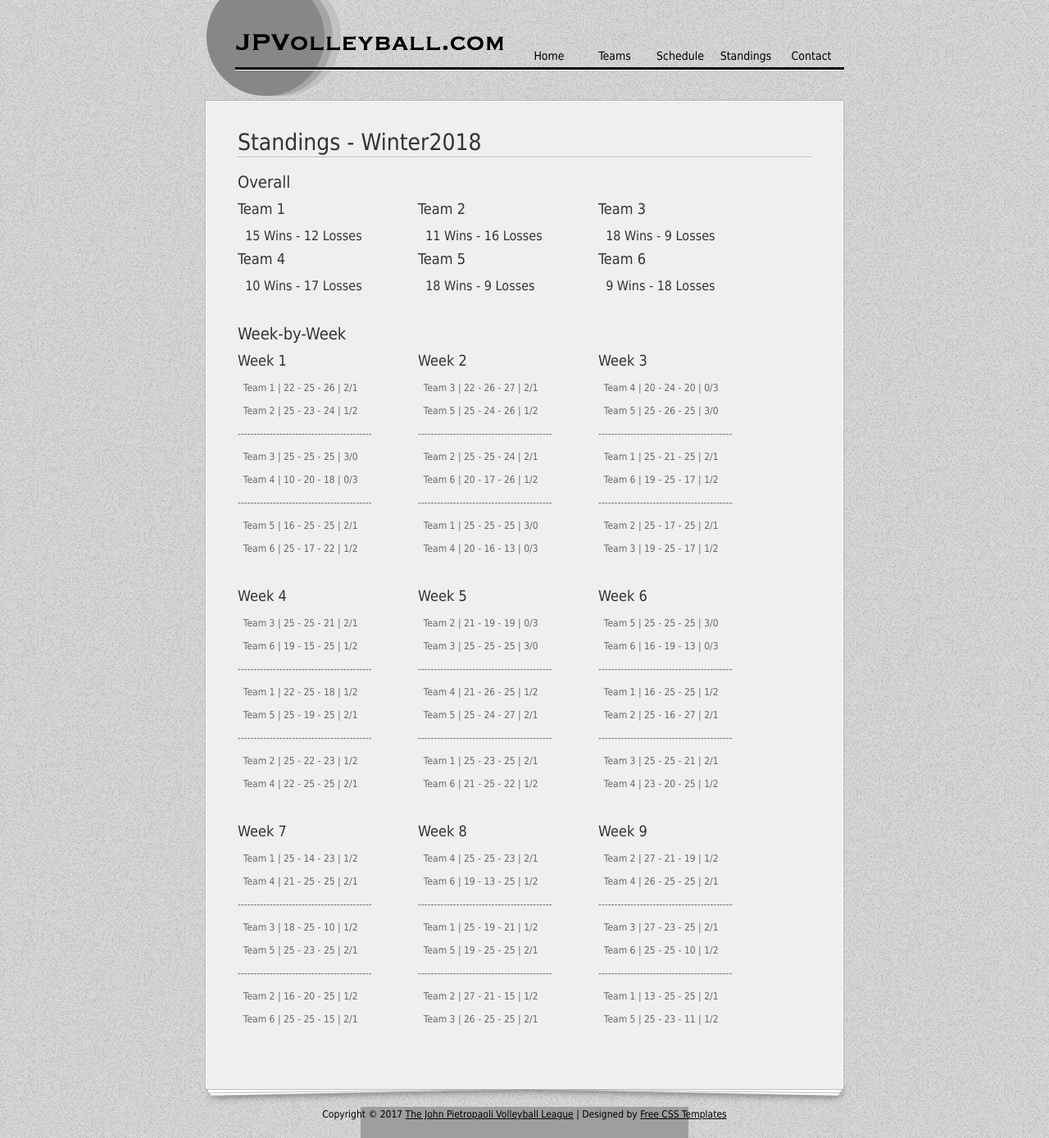
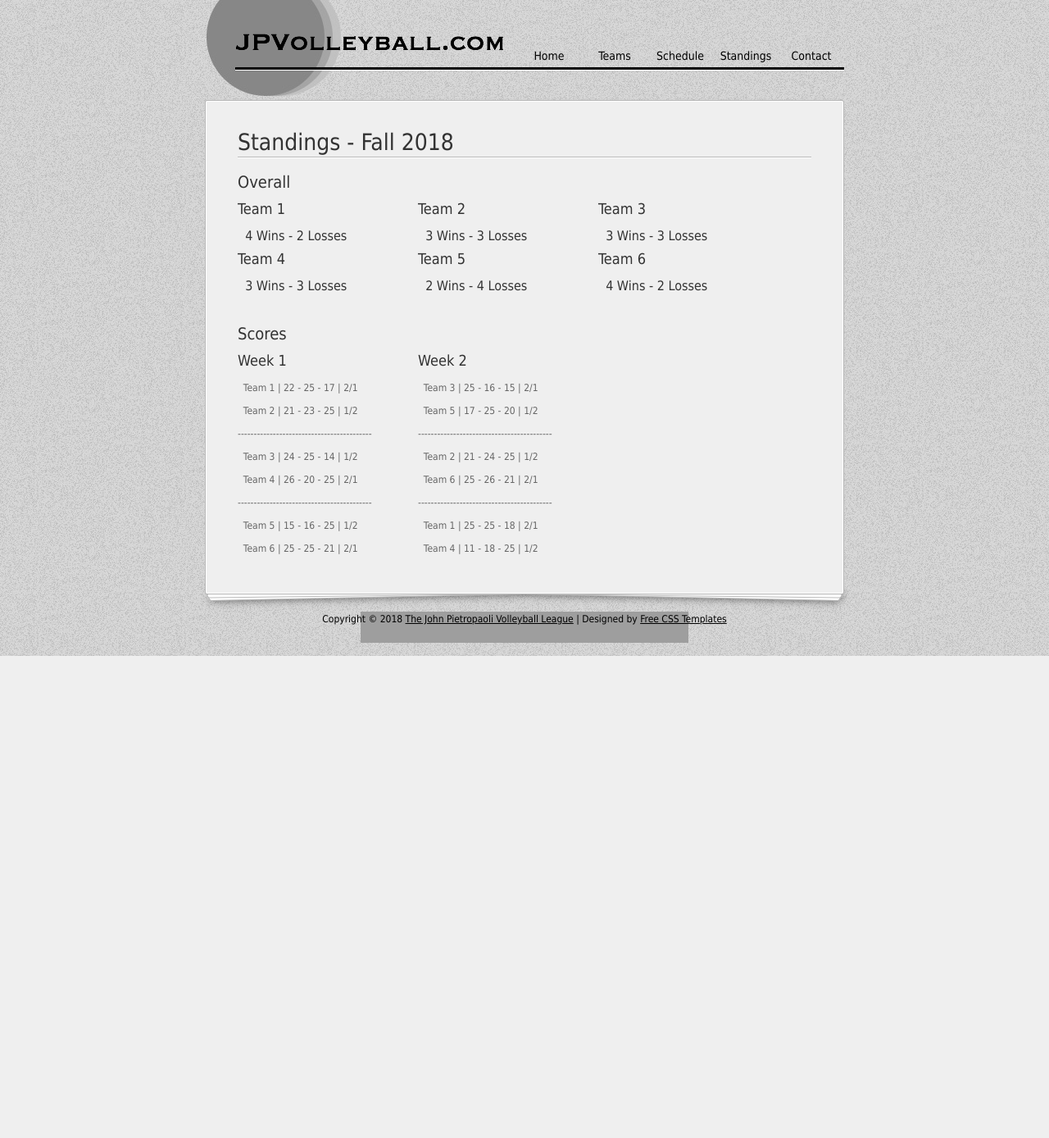
Before and after one commit to PyDrew/jpvolleyball, a Flask app: page /standings in a window 1280 px wide. Shown: the whole page at 82% size. After the commit the page ends 800 px from the top, so only its background shows below. Run offline with Flask 2, Linux system fonts and the light colour scheme; some libraries are stand-ins or nearby versions; grey boxes are pictures that could not be loaded.

Commit message:
Teams and Schedule for Fall 2018. Weeks 1 and 2 standings.

```diff
--- a/templates/index.html
+++ b/templates/index.html
@@ -3,9 +3,9 @@
 {% block body %}
 <h2>Welcome to The John Pietropaoli Volleyball League</h2>
     <div class="image_wrapper image_fl"><span></span><img src="/static/images/logo.gif" alt="" /></div>
-    <h3>Winter 2018 Session</h3>
+    <h3>Fall 2018 Session</h3>
         <p>Welcome to all of the new players this session! Thanks for coming out!</p>
-        <p>The Teams and Schedule for the Winter 2018 Session have been posted!</p>
+        <p>The Teams and Schedule for the Fall 2018 Session have been posted!</p>
         <!-- <p><b>Sportsmanship Award voting is live! Cast your vote <a href="sportsmanship">here</a></b></p> -->
         <div class="cleaner h30"></div>
     <div class="col_w320 float_l">
--- a/templates/layout.html
+++ b/templates/layout.html
@@ -44,7 +44,7 @@ $(function() {
         </div><!-- end of a content box -->
         <div class="content_box_bottom"></div>
       </div><!-- end of main -->
-      <div id="templatemo_footer"> Copyright © 2017 <a href="#">The John Pietropaoli
+      <div id="templatemo_footer"> Copyright © 2018 <a href="#">The John Pietropaoli
           Volleyball League</a> | Designed by <a href="http://www.templatemo.com" target="_parent">Free
  CSS Templates</a> </div>
     </div><!-- end of wrapper -->
--- a/templates/schedule.html
+++ b/templates/schedule.html
@@ -1,10 +1,10 @@
 {% extends 'layout.html' %}
 
 {% block body %}
-          <h2>Schedule - Winter2018</h2>
+          <h2>Schedule - Fall 2018</h2>
 
             <div style="padding:10px">
-              <img src="/static/images/Schedule_Winter_2018.jpg" style="display:block;margin:auto"/>
+              <img src="/static/images/Schedule_Fall_2018.jpg" style="display:block;margin:auto"/>
             </div>
 <!--
             <div style="padding:10px">
--- a/templates/standings.html
+++ b/templates/standings.html
@@ -1,31 +1,31 @@
 {% extends 'layout.html' %}
 
 {% block body %}
-          <h2>Standings - Winter2018</h2>
+          <h2>Standings - Fall 2018</h2>
           	<h3>Overall</h3>
             <div class="col_w220 float_l">
               <h4>Team 1</h4>
-              <h5>&nbsp;&nbsp;15 Wins - 12 Losses</h5>
+              <h5>&nbsp;&nbsp;4 Wins - 2 Losses</h5>
             </div>
             <div class="col_w220 float_l">
               <h4>Team 2</h4>
-              <h5>&nbsp;&nbsp;11 Wins - 16 Losses</h5>
+              <h5>&nbsp;&nbsp;3 Wins - 3 Losses</h5>
             </div>
             <div class="col_w220 float_l">
               <h4>Team 3</h4>
-              <h5>&nbsp;&nbsp;18 Wins - 9 Losses</h5>
+              <h5>&nbsp;&nbsp;3 Wins - 3 Losses</h5>
             </div>
             <div class="col_w220 float_l">
               <h4>Team 4</h4>
-              <h5>&nbsp;&nbsp;10 Wins - 17 Losses</h5>
+              <h5>&nbsp;&nbsp;3 Wins - 3 Losses</h5>
             </div>
             <div class="col_w220 float_l">
               <h4>Team 5</h4>
-              <h5>&nbsp;&nbsp;18 Wins - 9 Losses</h5>
+              <h5>&nbsp;&nbsp;2 Wins - 4 Losses</h5>
             </div>
             <div class="col_w220 float_l">
               <h4>Team 6</h4>
-              <h5>&nbsp;&nbsp;9 Wins - 18 Losses</h5>
+              <h5>&nbsp;&nbsp;4 Wins - 2 Losses</h5>
             </div>
 <!--
             <div class="col_w220 float_l">
@@ -34,29 +34,30 @@
             </div>
 -->
           <div class="cleaner h30"></div>
-          <h3>Week-by-Week</h3>
+          <h3>Scores</h3>
           <div class="col_w220 float_l">
             <h4>Week 1</h4>
-              <p>&nbsp;&nbsp;Team 1&nbsp;|&nbsp;22 - 25 - 26&nbsp;|&nbsp;2/1</p>
-              <p>&nbsp;&nbsp;Team 2&nbsp;|&nbsp;25 - 23 - 24&nbsp;|&nbsp;1/2</p>
+            <p>&nbsp;&nbsp;Team 1&nbsp;|&nbsp;22 - 25 - 17&nbsp;|&nbsp;2/1</p>
+            <p>&nbsp;&nbsp;Team 2&nbsp;|&nbsp;21 - 23 - 25&nbsp;|&nbsp;1/2</p>
             <p>------------------------------------------</p>
-              <p>&nbsp;&nbsp;Team 3&nbsp;|&nbsp;25 - 25 - 25&nbsp;|&nbsp;3/0</p>
-              <p>&nbsp;&nbsp;Team 4&nbsp;|&nbsp;10 - 20 - 18&nbsp;|&nbsp;0/3</p>
+            <p>&nbsp;&nbsp;Team 3&nbsp;|&nbsp;24 - 25 - 14&nbsp;|&nbsp;1/2</p>
+            <p>&nbsp;&nbsp;Team 4&nbsp;|&nbsp;26 - 20 - 25&nbsp;|&nbsp;2/1</p>
             <p>------------------------------------------</p>
-              <p>&nbsp;&nbsp;Team 5&nbsp;|&nbsp;16 - 25 - 25&nbsp;|&nbsp;2/1</p>
-              <p>&nbsp;&nbsp;Team 6&nbsp;|&nbsp;25 - 17 - 22&nbsp;|&nbsp;1/2</p>
+            <p>&nbsp;&nbsp;Team 5&nbsp;|&nbsp;15 - 16 - 25&nbsp;|&nbsp;1/2</p>
+            <p>&nbsp;&nbsp;Team 6&nbsp;|&nbsp;25 - 25 - 21&nbsp;|&nbsp;2/1</p>
           </div>
           <div class="col_w220 float_l">
             <h4>Week 2</h4>
-              <p>&nbsp;&nbsp;Team 3&nbsp;|&nbsp;22 - 26 - 27&nbsp;|&nbsp;2/1</p>
-              <p>&nbsp;&nbsp;Team 5&nbsp;|&nbsp;25 - 24 - 26&nbsp;|&nbsp;1/2</p>
+            <p>&nbsp;&nbsp;Team 3&nbsp;|&nbsp;25 - 16 - 15&nbsp;|&nbsp;2/1</p>
+            <p>&nbsp;&nbsp;Team 5&nbsp;|&nbsp;17 - 25 - 20&nbsp;|&nbsp;1/2</p>
             <p>------------------------------------------</p>
-              <p>&nbsp;&nbsp;Team 2&nbsp;|&nbsp;25 - 25 - 24&nbsp;|&nbsp;2/1</p>
-              <p>&nbsp;&nbsp;Team 6&nbsp;|&nbsp;20 - 17 - 26&nbsp;|&nbsp;1/2</p>
+            <p>&nbsp;&nbsp;Team 2&nbsp;|&nbsp;21 - 24 - 25&nbsp;|&nbsp;1/2</p>
+            <p>&nbsp;&nbsp;Team 6&nbsp;|&nbsp;25 - 26 - 21&nbsp;|&nbsp;2/1</p>
             <p>------------------------------------------</p>
-              <p>&nbsp;&nbsp;Team 1&nbsp;|&nbsp;25 - 25 - 25&nbsp;|&nbsp;3/0</p>
-              <p>&nbsp;&nbsp;Team 4&nbsp;|&nbsp;20 - 16 - 13&nbsp;|&nbsp;0/3</p>
+            <p>&nbsp;&nbsp;Team 1&nbsp;|&nbsp;25 - 25 - 18&nbsp;|&nbsp;2/1</p>
+            <p>&nbsp;&nbsp;Team 4&nbsp;|&nbsp;11 - 18 - 25&nbsp;|&nbsp;1/2</p>
           </div>
+<!--
           <div class="col_w220 float_l">
             <h4>Week 3</h4>
               <p>&nbsp;&nbsp;Team 4&nbsp;|&nbsp;20 - 24 - 20&nbsp;|&nbsp;0/3</p>
@@ -137,7 +138,6 @@
               <p>&nbsp;&nbsp;Team 5&nbsp;|&nbsp;25 - 23 - 11&nbsp;|&nbsp;1/2</p>
             </div>
            <div class="cleaner h30"></div>
-<!--
            <div class="col_w220 float_l">
             <h4>Week 10</h4>
               <p>&nbsp;&nbsp;Team 2&nbsp;|&nbsp;21 - 25 - 27&nbsp;|&nbsp;2/1</p>
--- a/templates/teams.html
+++ b/templates/teams.html
@@ -4,7 +4,7 @@
           <h2>Teams - Winter 2018</h2>
             <div class="col_w220 float_l">
               <div style="padding:10px">
-                <img src="/static/images/Teams_Winter_2018.jpg" style="display:block;margin:auto"/>
+                <img src="/static/images/Teams_Fall_2018.jpg" style="display:block;margin:auto"/>
               </div>
             </div>
 <!--
```
Also changed, not shown: static/images/Schedule_Fall_2018.jpg (added), static/images/Teams_Fall_2018.jpg (added). Lines whose indentation alone changed are shown as unchanged.
